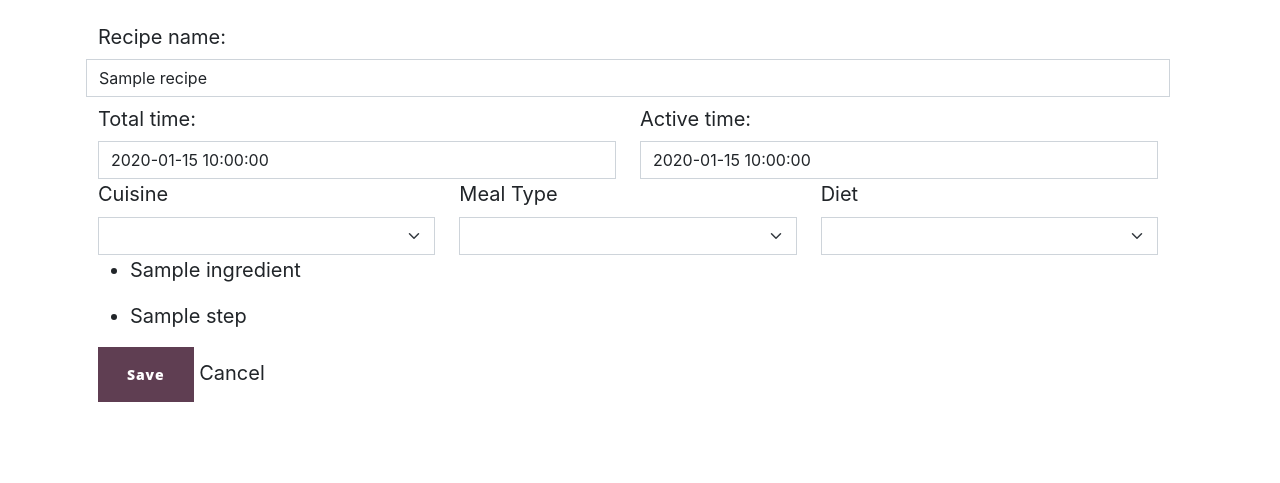
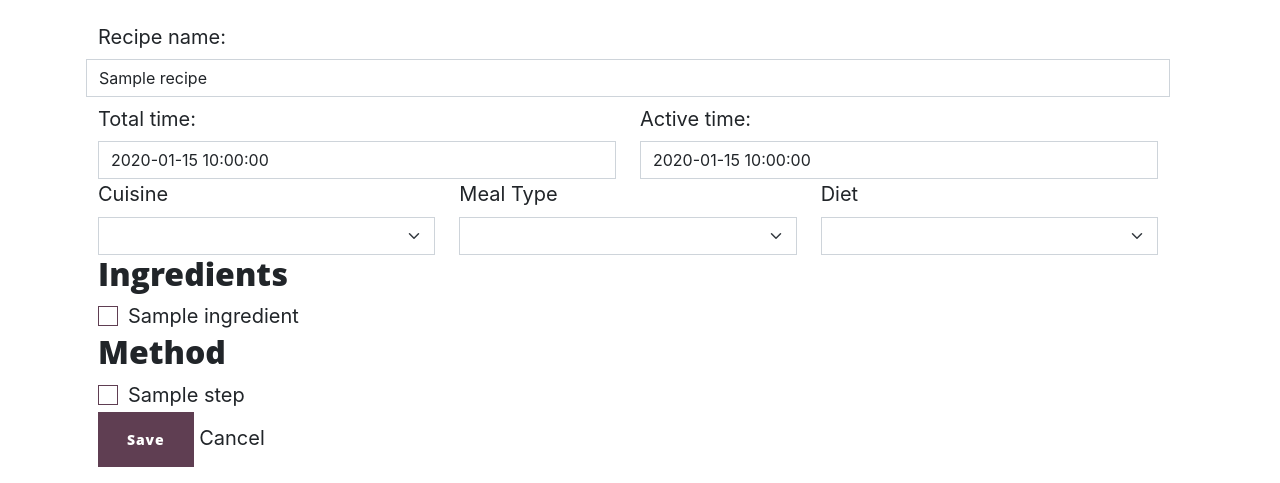
Before and after one commit to ElrieM/MS3-RecipeBundle, a Flask app: template templates/edit_recipe.html in a window 1280 px wide. Shown: the part 473-956 px from the top of the page. Before the commit the page ends 875 px from the top, so only its background shows below. Run offline with Flask 2, Linux system fonts and the light colour scheme; the template is opened without the code that fills it: most values are stand-ins (such as "Sample title", 1, 10 or a date in 2020); some libraries are stand-ins or nearby versions; some web fonts are replaced.

```diff
--- a/templates/edit_recipe.html
+++ b/templates/edit_recipe.html
@@ -46,20 +46,28 @@
             </div>
             <div class="row">
                 <div class="col-sm-12">
-                    {% for ingredient in recipe.ingredients %}
-                    <ul>
-                        <li>{{ ingredient }}</li>
-                    </ul>
-                    {% endfor %}
+                    <h2>Ingredients</h2>
+                    <div class="form-check">
+                        {% for ingredient in recipe.ingredients %}
+                        <input class="form-check-input" type="checkbox" value="" id="flexCheckDefault">
+                        <label class="form-check-label" for="flexCheckDefault">
+                            {{ ingredient }}
+                        </label>
+                        {% endfor %}
+                    </div>
                 </div>
             </div>
             <div class="row">
                 <div class="col-sm-12">
-                    {% for step in recipe.method %}
-                    <ul>
-                        <li>{{ step }}</li>
-                    </ul>
-                    {% endfor %}
+                    <h2>Method</h2>
+                    <div class="form-check">
+                        {% for step in recipe.method %}
+                        <input class="form-check-input" type="checkbox" value="" id="flexCheckDefault">
+                        <label class="form-check-label" for="flexCheckDefault">
+                            {{ step }}
+                        </label>
+                        {% endfor %}
+                    </div>
                 </div>
             </div>
             <div class="col-12">
```
Also changed, not shown: templates/admin.html (+27 -0 lines).
